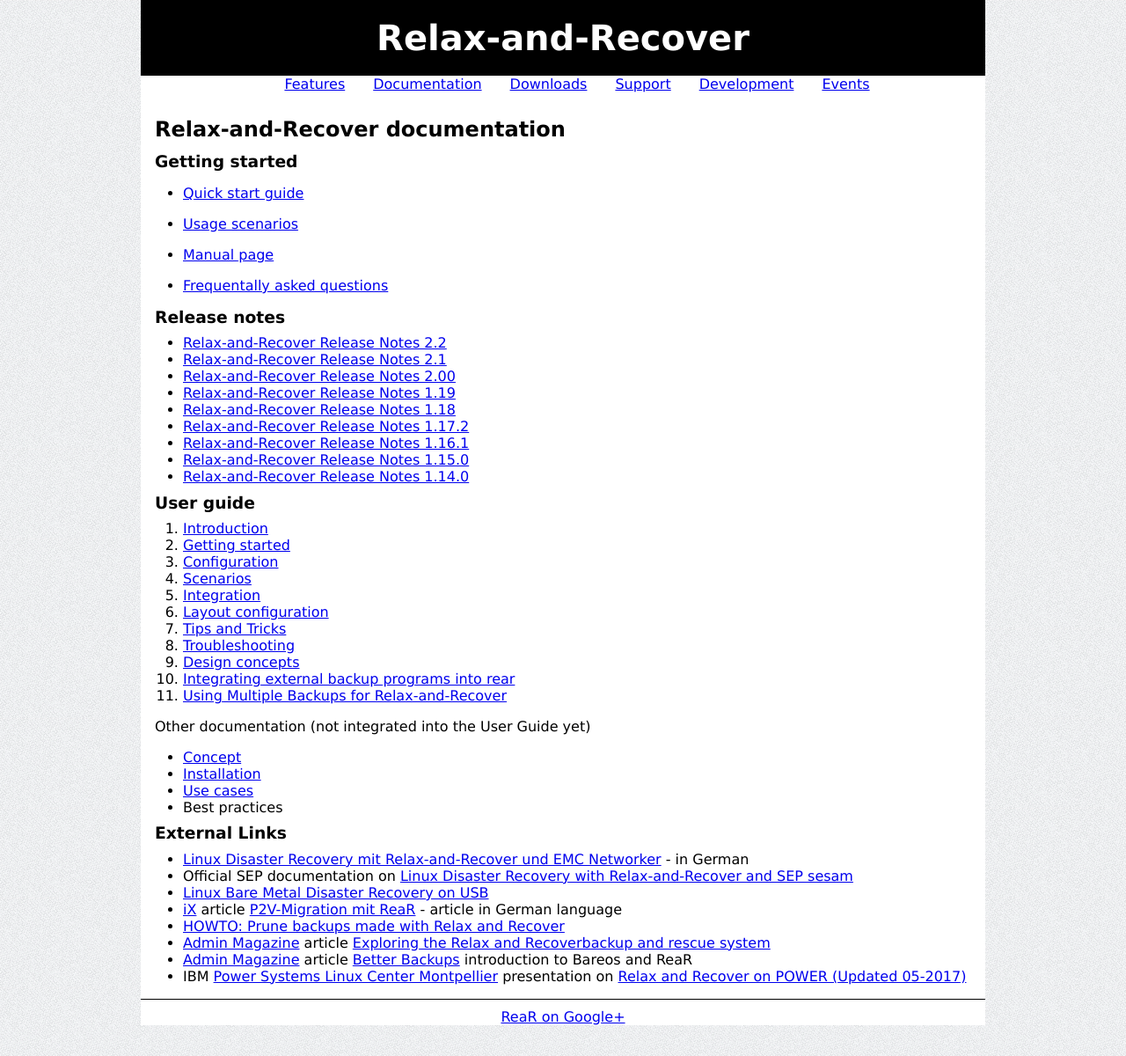
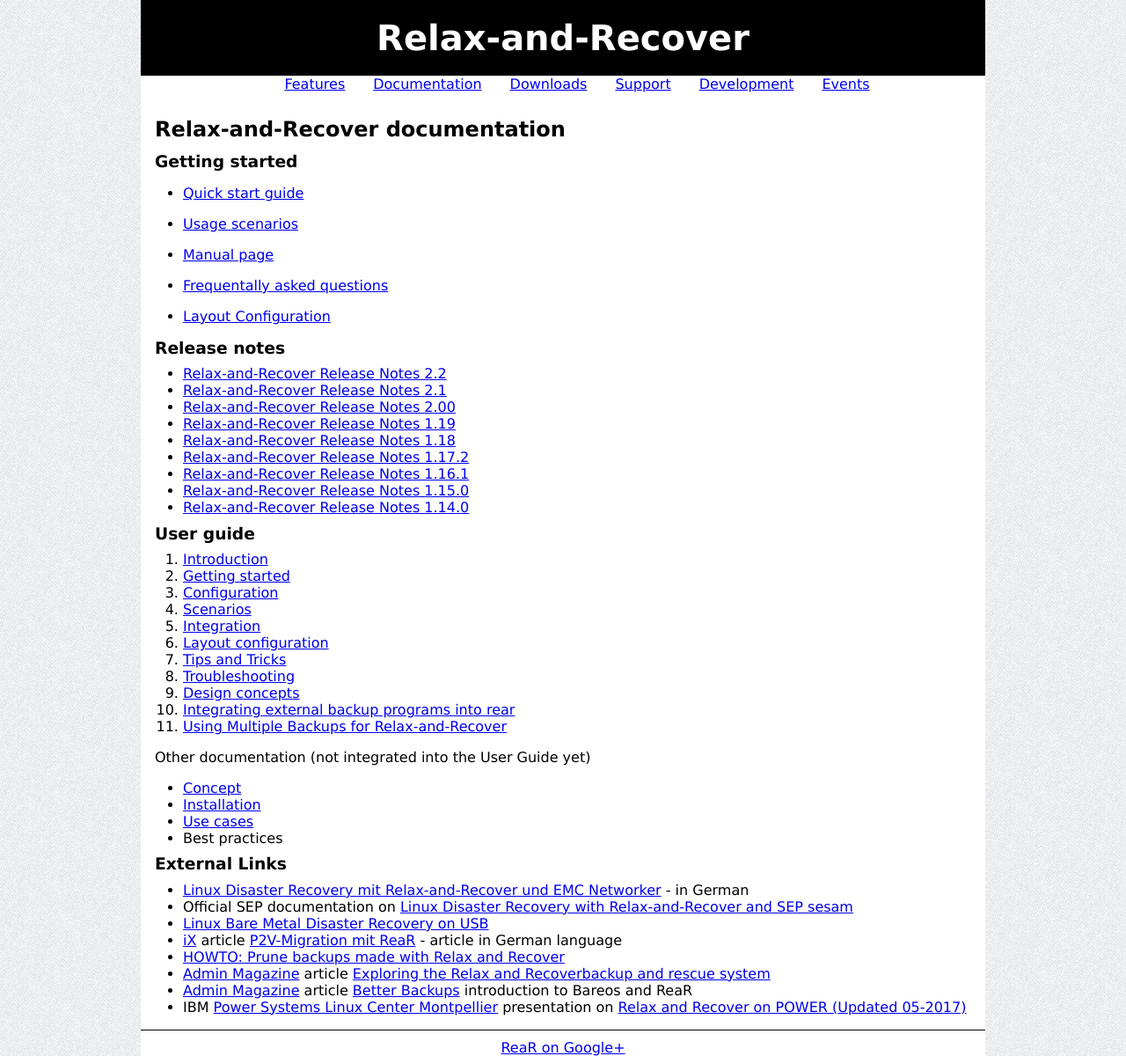
Before and after one commit to rear/rear.github.com, a Jekyll site: the page built from documentation/index.md, in a window 1280 px wide. Shown: the whole page at 88% size. Built offline with Jekyll 4.4.1, drawn with Linux system fonts in a browser that asks for light colours; comment, search, counter and statistics services are not loaded; before the commit the page ends 1165 px from its top, so only the background shows below that.

Commit message:
add layout configuration link at the top of the documentation as well

```diff
--- a/documentation/index.md
+++ b/documentation/index.md
@@ -14,6 +14,8 @@
  - [Manual page](https://github.com/rear/rear/blob/master/doc/rear.8.adoc)
 
  - [Frequentally asked questions](http://relax-and-recover.org/documentation/faq)
+
+ - [Layout Configuration](https://github.com/rear/rear/blob/master/doc/user-guide/06-layout-configuration.adoc)
 
 ### Release notes
 
```
